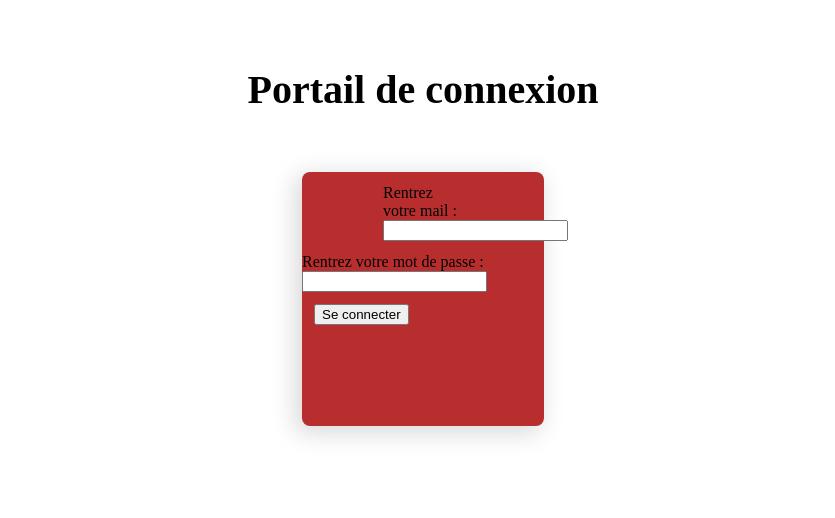
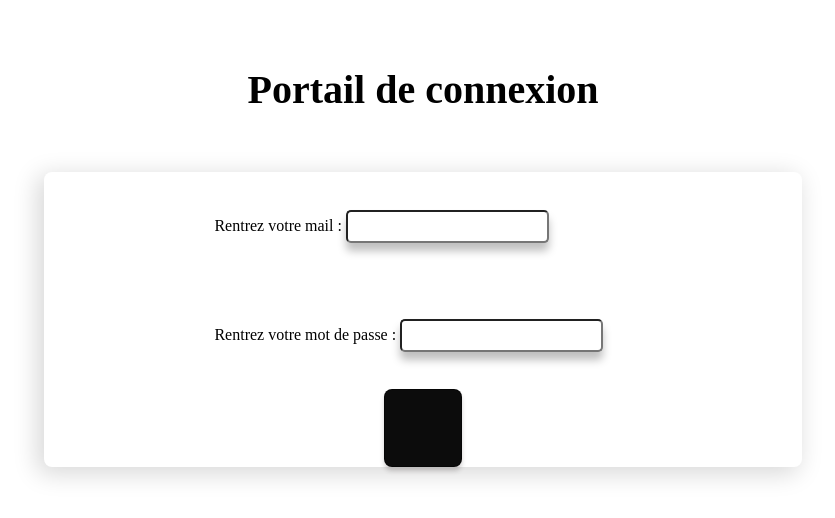
Before and after one commit to thatgirlAm/projet_production, a PHP site: page /Accueil.html in a window 1280 px wide. Shown: the top 518 px of the page, without its empty margins (217-1052 px from the left). Run offline with PHP 8.4, Linux system fonts and the light colour scheme.

Commit message:
connexion

```diff
--- a/Accueil.html
+++ b/Accueil.html
@@ -20,11 +20,10 @@
                 <input type="mail" id="email">
             </div>
             <div class="box_mdp">
-                <label for="email">Rentrez votre mot de passe :</label>
+                <label for="email" id="label_mdp">Rentrez votre mot de passe :</label>
                 <input type="password" id="mdp">
             </div>
-            <div class="bouton_validation">
-                <input type="submit" value="Se connecter">
+                <button class="bouton_validation" value="Se connecter">
             </div>
 
 </body>
--- a/style.css
+++ b/style.css
@@ -1,9 +1,9 @@
 .rectangle_connexion{
-width: 242px;
-height: 254px;
+width: 60%;
+height: 75%;
 flex-shrink: 0;
 border-radius: 8px;
-background: #b82e2e;
+background: #FFF;
 box-shadow: -5px 5px 25px 2px #D9D9D9;
 margin:auto;
 }
@@ -11,7 +11,7 @@ margin:auto;
 
 .box_email{
     padding: 5%;
-    width: 33%;
+    width: 55%;
     margin:auto;
 }
 
@@ -29,6 +29,8 @@ margin:auto;
 
 .box_mdp{
     margin: auto;
+    width: 55%;
+    padding: 5%;
 }
 
 .bouton_validation{
@@ -39,3 +41,24 @@ margin:auto;
 .label_email, .label_mdp{
     text-align: center;
 }
+
+input{
+    width: 195px;
+    height: 27px;
+    flex-shrink: 0;
+    border-radius: 5px;
+    box-shadow: 0px 8px 8px 0px rgba(0, 0, 0, 0.25);
+}
+
+.bouton_validation{
+    display: block;
+    width: 10px;
+    height: 10px;
+    margin: auto;
+    flex-shrink: 0;
+    color: #0C0C0C;
+    border-radius: 8px;
+    border: 1px solid rgba(0, 0, 0, 0.50);
+    background: #0C0C0C;
+    box-shadow: 0px 4px 4px 0px rgba(80, 72, 72, 0.25);
+}
```
Lines whose indentation alone changed are shown as unchanged.
